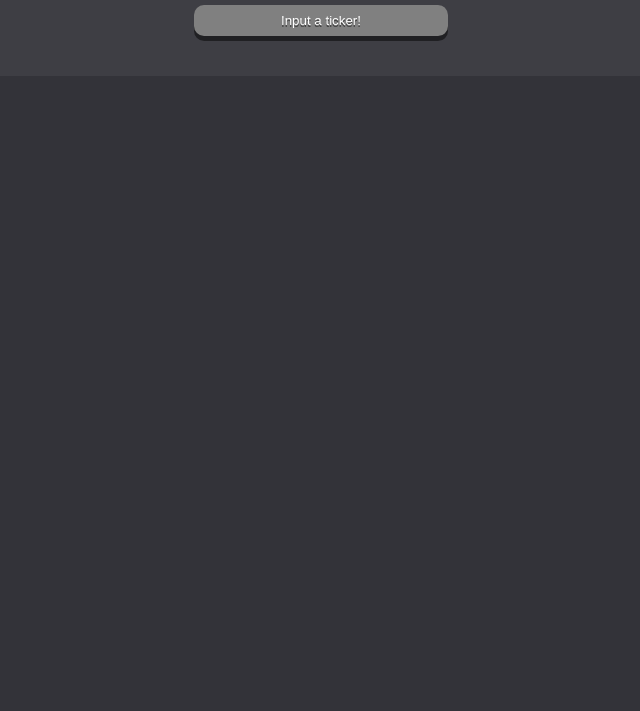
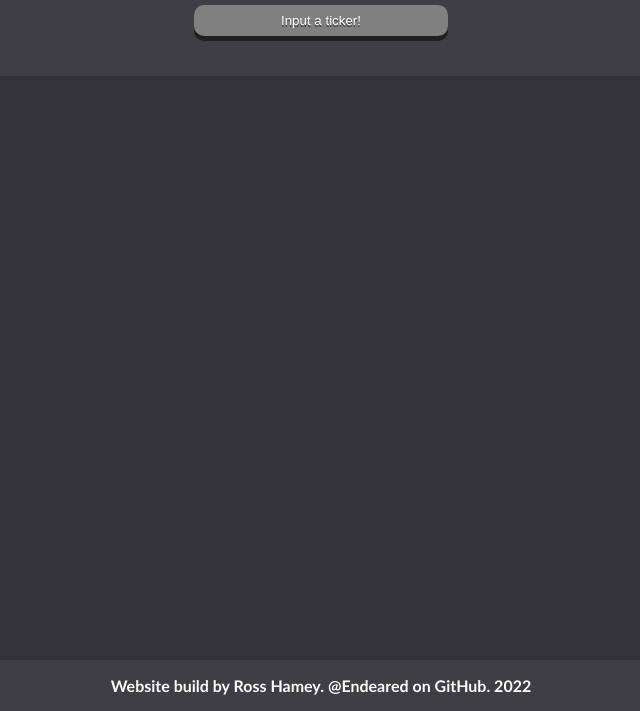
Before and after one commit to Endeared/stockTickerSiteAndBot, a plain HTML site: page index.html in a window 1280 px wide. Shown: the part 100-811 px from the top of the page, without its empty margins (319-959 px from the left). Drawn offline with Linux system fonts and the light colour scheme.

Commit message:
Update index.html

```diff
--- a/index.html
+++ b/index.html
@@ -15,6 +15,7 @@ body {
     font-family: 'Calibri';
     font-weight: 600;
     margin: 0;
+    overflow: hidden;
 }
 
 .cont {
@@ -71,6 +72,15 @@ body {
     margin-left: 1vw;
 }
 
+.footer {
+    position: absolute;
+    top: 95%;
+    background-color: rgb(62, 62, 68);
+    width: 100vw;
+    padding-bottom: 2vh;
+    padding-top: 2vh;
+}
+
 </style>
 
 <body>
@@ -94,6 +104,10 @@ body {
             <div id="high"></div>
             <div id="low"></div>
             <div id="close"></div>
+        </div>
+
+        <div class="footer">
+            <div class="foot">Website build by Ross Hamey. @Endeared on GitHub. 2022</div>
         </div>
 
     </div>
```
